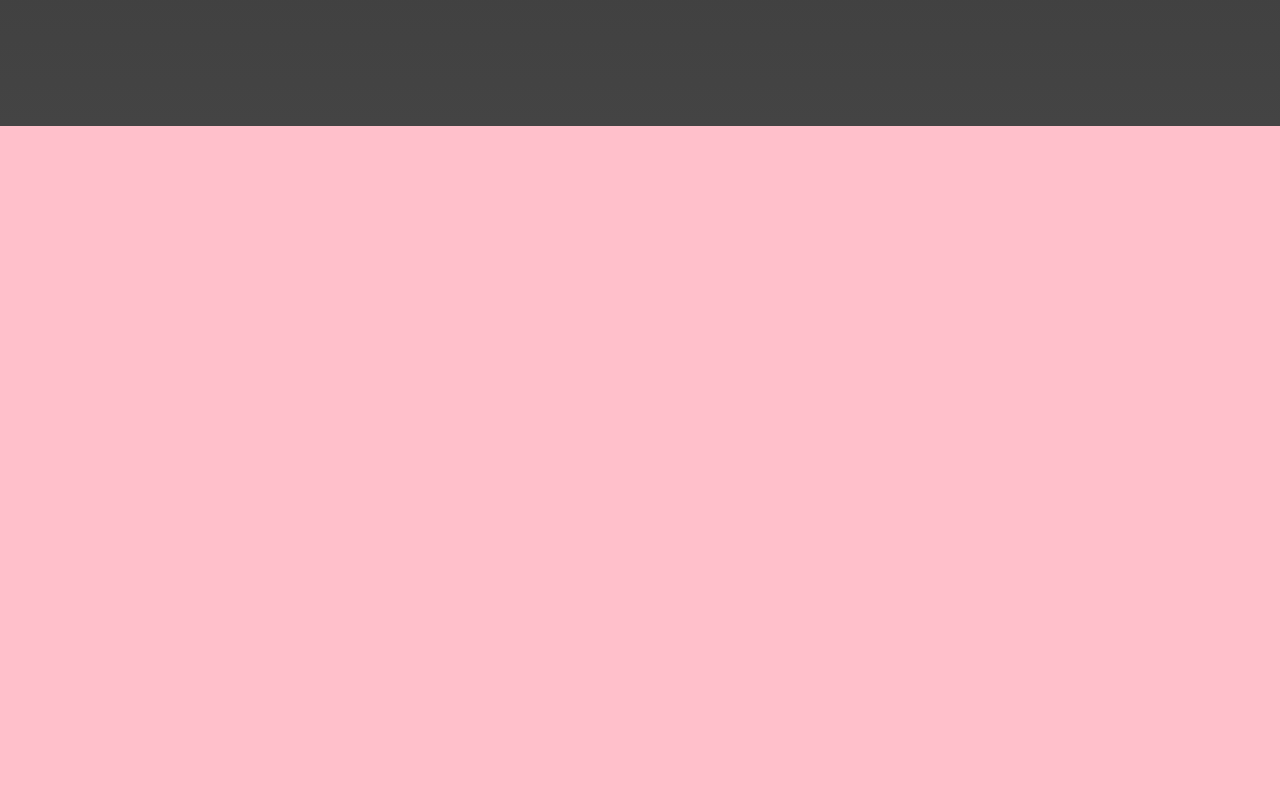
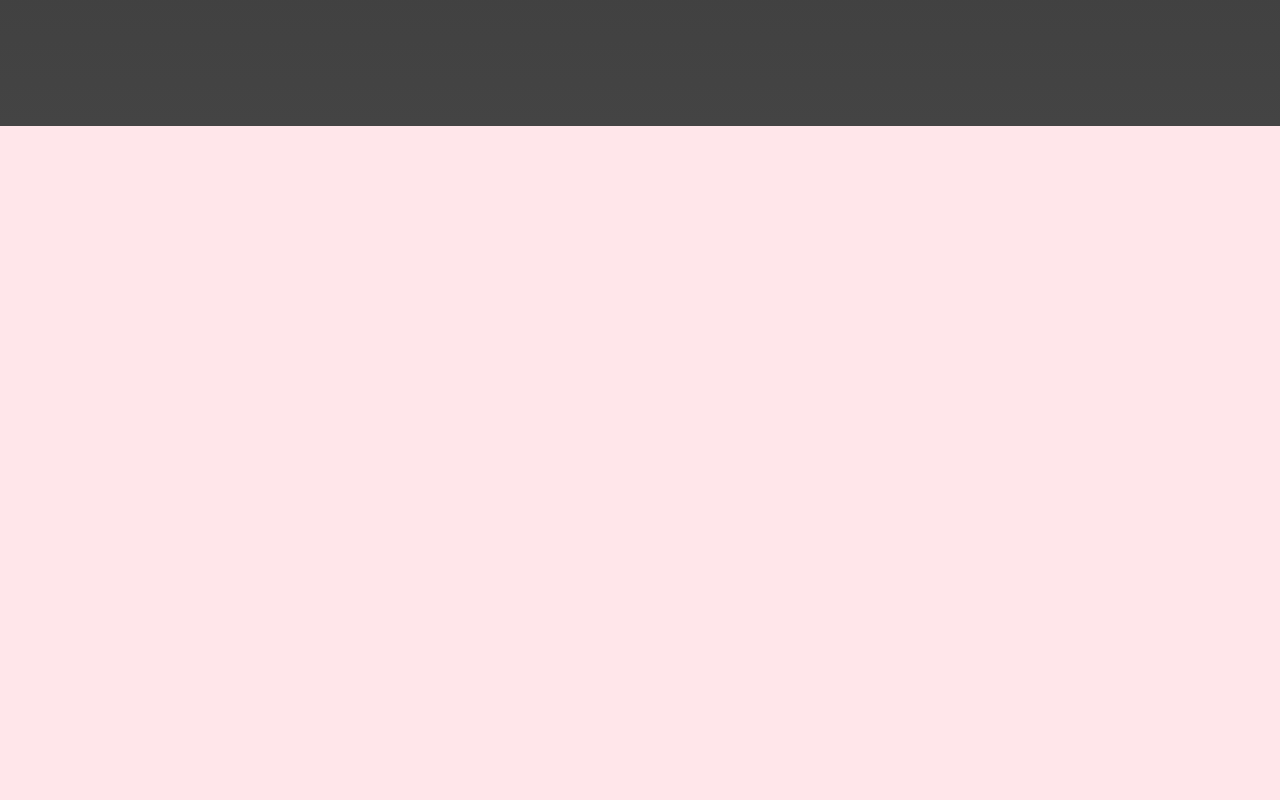
Before and after one commit to rezio3/hw-music-production, a React (Create React App) app: page / in a window 1280 px wide. Shown: the part 4880-5680 px from the top of the page. Built offline with nearby package versions, Linux system fonts and the light colour scheme.

Commit message:
modify contact.scss

```diff
--- a/src/style/contact.scss
+++ b/src/style/contact.scss
@@ -1,5 +1,5 @@
 .contact-section {
 	width: 100%;
-	height: 900px;
-	background-color: pink;
+	height: 1200px;
+	background-color: rgb(255, 230, 234);
 }
--- a/src/style/css/contact.css
+++ b/src/style/css/contact.css
@@ -1,5 +1,5 @@
 .contact-section {
   width: 100%;
-  height: 900px;
-  background-color: pink;
+  height: 1200px;
+  background-color: rgb(255, 230, 234);
 }
```
